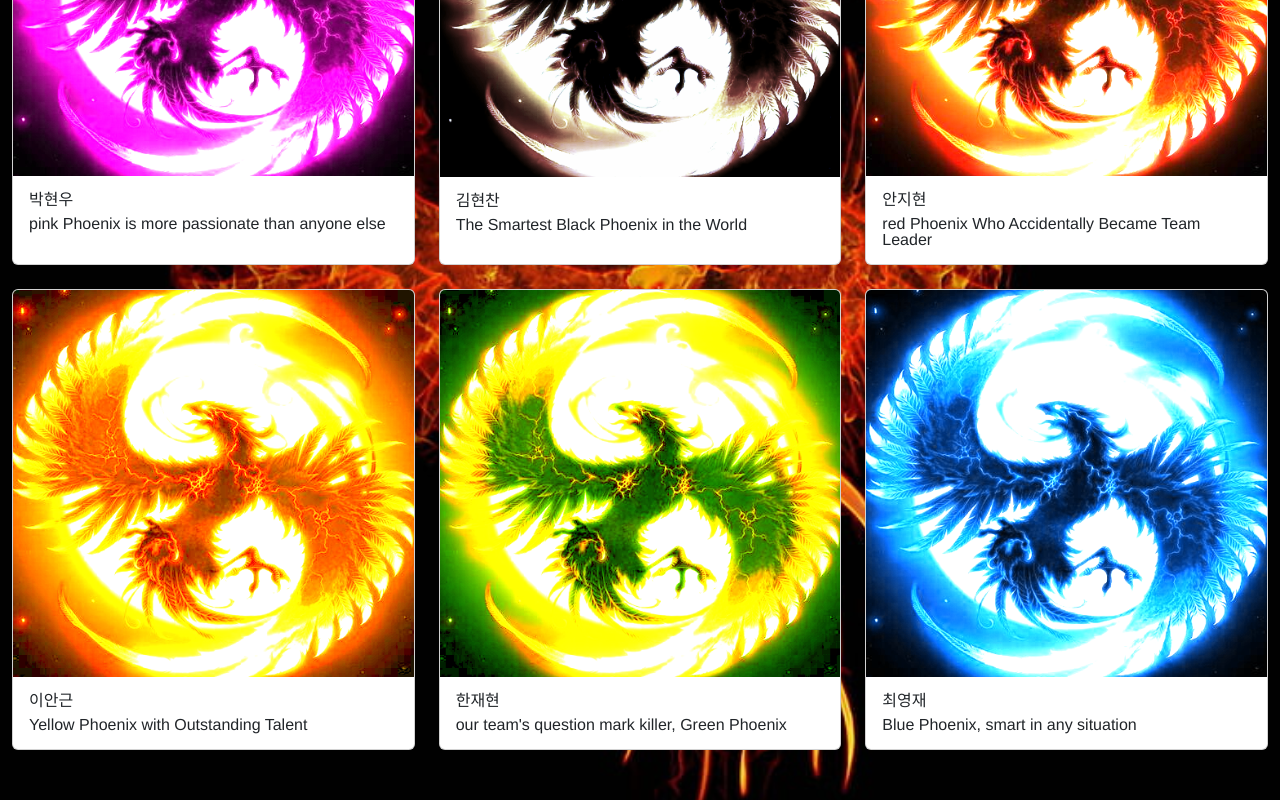
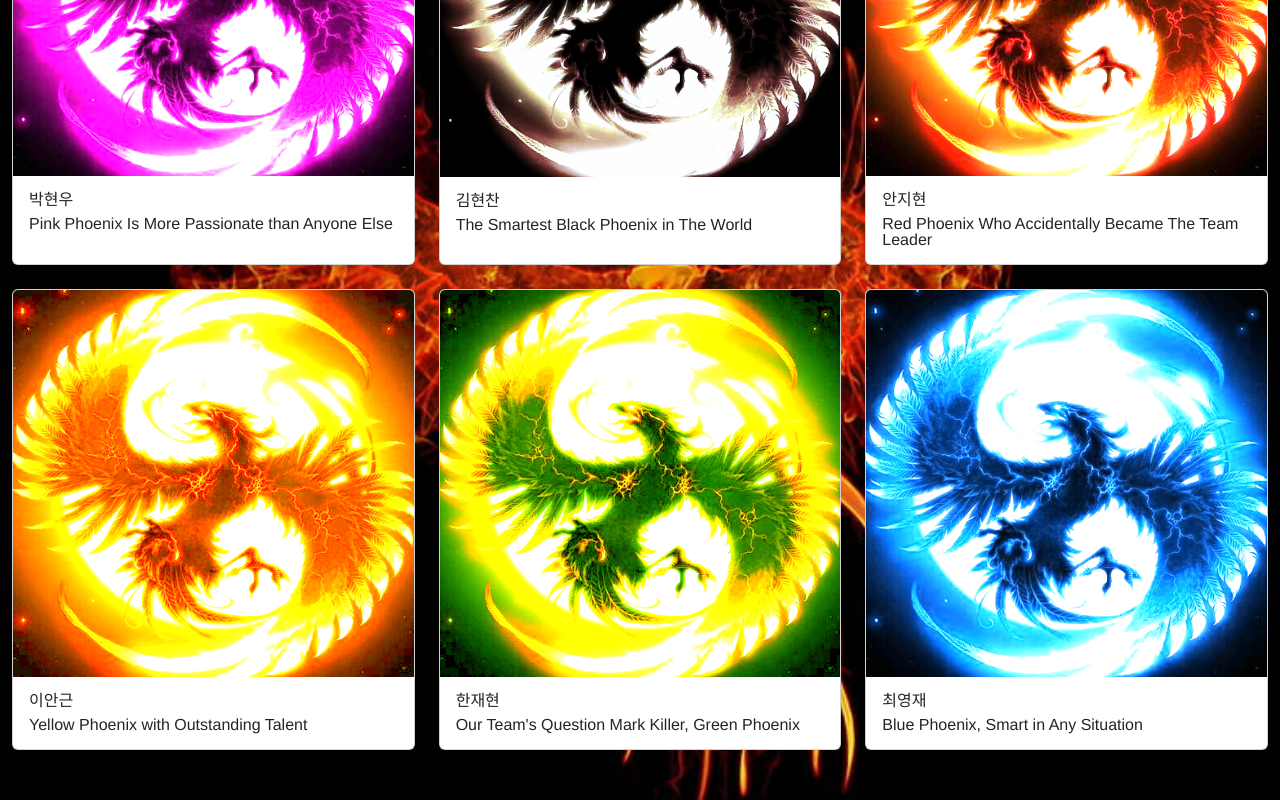
Before and after one commit to An-jihyun/team_introduction, a plain HTML site: page index.html in a window 1280 px wide. Shown: the part 782-1582 px from the top of the page. Drawn offline with nearby package versions, Linux system fonts and the light colour scheme.

Commit message:
chore: <title> 내용 수정, 멤버 설명 대소문자 변경

```diff
--- a/index.html
+++ b/index.html
@@ -3,7 +3,7 @@
   <head>
     <meta charset="UTF-8" />
     <meta name="viewport" content="width=device-width, initial-scale=1.0" />
-    <title>Dark Mode Design Showcase</title>
+    <title>불사조 팀 소개</title>
     <link
       href="https://cdn.jsdelivr.net/npm/bootstrap@5.3.5/dist/css/bootstrap.min.css"
       rel="stylesheet"
@@ -69,7 +69,7 @@
             <img src="./images/index/pink.png" class="card-img-top" alt="..." />
             <div class="card-body">
               <h5 class="card-title">박현우</h5>
-              <p class="card-text">pink Phoenix is more passionate than anyone else</p>
+              <p class="card-text">Pink Phoenix Is More Passionate than Anyone Else</p>
             </div>
           </div>
         </div>
@@ -78,7 +78,7 @@
             <img src="./images/index/black.png" class="card-img-top" alt="..." />
             <div class="card-body">
               <h5 class="card-title">김현찬</h5>
-              <p class="card-text">The Smartest Black Phoenix in the World</p>
+              <p class="card-text">The Smartest Black Phoenix in The World</p>
             </div>
           </div>
         </div>
@@ -87,7 +87,7 @@
             <img src="./images/index/red.png" class="card-img-top" alt="..." />
             <div class="card-body">
               <h5 class="card-title">안지현</h5>
-              <p class="card-text">red Phoenix Who Accidentally Became Team Leader</p>
+              <p class="card-text">Red Phoenix Who Accidentally Became The Team Leader</p>
             </div>
           </div>
         </div>
@@ -105,7 +105,7 @@
             <img src="./images/index/green.png" class="card-img-top" alt="..." />
             <div class="card-body">
               <h5 class="card-title">한재현</h5>
-              <p class="card-text">our team's question mark killer, Green Phoenix</p>
+              <p class="card-text">Our Team's Question Mark Killer, Green Phoenix</p>
             </div>
           </div>
         </div>
@@ -114,7 +114,7 @@
             <img src="./images/index/blue.png" class="card-img-top" alt="..." />
             <div class="card-body">
               <h5 class="card-title">최영재</h5>
-              <p class="card-text">Blue Phoenix, smart in any situation</p>
+              <p class="card-text">Blue Phoenix, Smart in Any Situation</p>
             </div>
           </div>
         </div>
```
